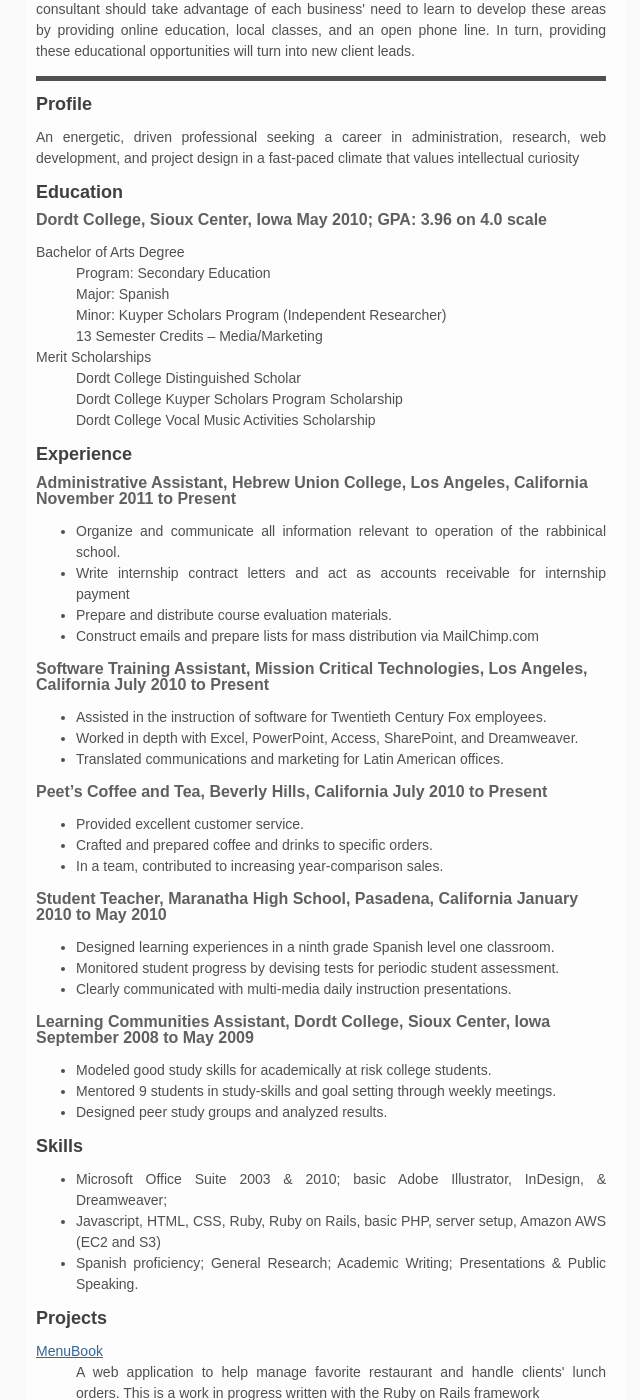
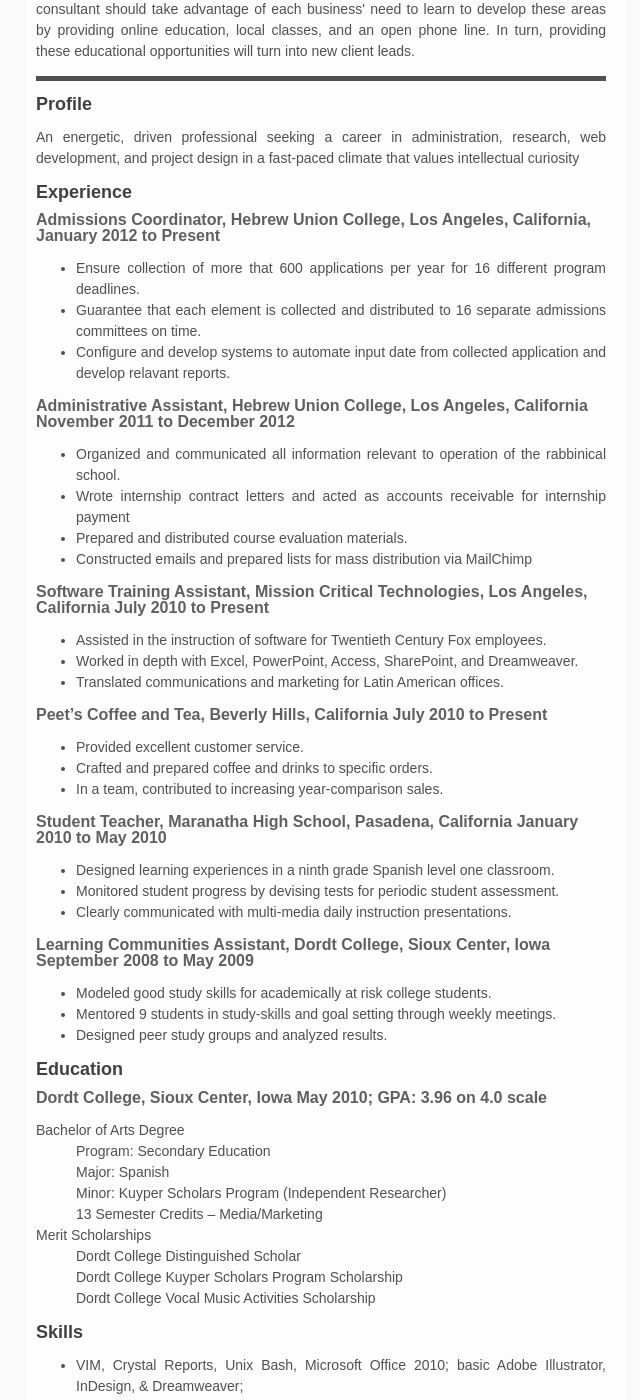
Before and after one commit to Jacob-Kroeze/jacob-kroeze.github.com, a Jekyll site: the page emails/resume.html, which Jekyll copies as it is, in a window 1280 px wide and 1400 px high, scrolled down 976 px. Shown: the whole window, without its empty margins (314-954 px from the left). Built offline with Jekyll 4.4.1, drawn with Linux system fonts in a browser that asks for light colours; Markdown is read by kramdown in place of the engine named in the settings; some of the changed text lies outside the part shown.

Commit message:
New resume for Sept 2012

```diff
--- a/emails/resume.html
+++ b/emails/resume.html
@@ -456,31 +456,24 @@
 
                                                                 <h2 class="h2">Profile</h2>
                                                                 <p>An energetic, driven professional seeking a career in administration, research, web development, and project design in a fast-paced climate that values intellectual curiosity</p>
-                                                                <h2 class="h2">Education</h2>
-                                                                <h3>Dordt College, Sioux Center, Iowa May 2010; GPA: 3.96 on 4.0 scale</h3>
-                                                                <dl>
-                                                                  <dt>Bachelor of Arts Degree</dt>
-                                                                     <dd>Program: Secondary Education</dd>
-                                                                     <dd>Major: Spanish</dd>
-                                                                     <dd>Minor: Kuyper Scholars Program  (Independent Researcher)
-                                                                     <dd>13 Semester Credits – Media/Marketing</dd>
-                                                                   <dt>Merit Scholarships </dt>
-                                                                     <dd>Dordt College Distinguished Scholar</dd>
-                                                                     <dd>Dordt College Kuyper Scholars Program Scholarship</dd>
-                                                                     <dd>Dordt College Vocal Music Activities Scholarship</dd>
-                                                                   </dl>
 
-                                                                   <h2>Experience</h2>
+                                                                <h2>Experience</h2>
+                                                                <h3>Admissions Coordinator, Hebrew Union College, Los Angeles, California, January 2012 to Present</h3>
+                                                                  <ul>
+                                                                    <li>Ensure collection of more that 600 applications per year for 16 different program deadlines.</li>
+                                                                    <li>Guarantee that each element is collected and distributed to 16 separate admissions committees on time.</li>
+                                                                    <li>Configure and develop systems to automate input date from collected application and develop relavant reports.</li>
+                                                                  </ul>
 
-                                                                   <h3>Administrative Assistant, Hebrew Union College, Los Angeles, California November 2011 to Present</h3>
+                                                                   <h3>Administrative Assistant, Hebrew Union College, Los Angeles, California November 2011 to December 2012</h3>
                                                                   <ul>
-                                                                    <li>Organize and communicate all information relevant to operation of the rabbinical school.</li>
+                                                                    <li>Organized and communicated all information relevant to operation of the rabbinical school.</li>
 
-                                                                    <li>Write internship contract letters and act as accounts receivable for internship payment</li>
+                                                                    <li>Wrote internship contract letters and acted as accounts receivable for internship payment</li>
 
-                                                                    <li>Prepare and distribute course evaluation materials.</li>
+                                                                    <li>Prepared and distributed course evaluation materials.</li>
 
-                                                                    <li>Construct emails and prepare lists for mass distribution via MailChimp.com</li>
+                                                                    <li>Constructed emails and prepared lists for mass distribution via MailChimp</li>
                                                                   </ul>
 
                                                                     <h3>Software Training Assistant, Mission Critical Technologies, Los Angeles, California July 2010 to Present</h3>
@@ -524,19 +517,32 @@
                                                                       <li>Designed peer study groups and analyzed results.</li>
                                                                     </ul>
 
+                                                                <h2 class="h2">Education</h2>
+                                                                <h3>Dordt College, Sioux Center, Iowa May 2010; GPA: 3.96 on 4.0 scale</h3>
+                                                                <dl>
+                                                                  <dt>Bachelor of Arts Degree</dt>
+                                                                     <dd>Program: Secondary Education</dd>
+                                                                     <dd>Major: Spanish</dd>
+                                                                     <dd>Minor: Kuyper Scholars Program  (Independent Researcher)
+                                                                     <dd>13 Semester Credits – Media/Marketing</dd>
+                                                                   <dt>Merit Scholarships </dt>
+                                                                     <dd>Dordt College Distinguished Scholar</dd>
+                                                                     <dd>Dordt College Kuyper Scholars Program Scholarship</dd>
+                                                                     <dd>Dordt College Vocal Music Activities Scholarship</dd>
+                                                                   </dl>
                                                                       <h2>Skills</h2>
                                                                       <ul>
 
-                                                                        <li>Microsoft Office Suite 2003 & 2010; basic Adobe Illustrator, InDesign, & Dreamweaver;</li>
+                                                                        <li>VIM, Crystal Reports, Unix Bash, Microsoft Office 2010; basic Adobe Illustrator, InDesign, & Dreamweaver;</li>
 
-                                                                        <li>Javascript, HTML, CSS, Ruby, Ruby on Rails, basic PHP, server setup, Amazon AWS (EC2 and S3)</li>
+                                                                        <li>Javascript, HTML, CSS, Ruby, Ruby on Rails, Alfresco framework setup, development server setup, Amazon AWS (EC2 and S3)</li>
 
-                                                                        <li>Spanish proficiency; General Research; Academic Writing; Presentations & Public Speaking.</li>
+                                                                        <li>Spanish proficiency; General Research; Academic Writing; Conference Presentations.</li>
                                                                       </ul>
                                                                     <h2>Projects</h2>
                                                                     <dl>
                                                                       <dt><a href="http://empty-cloud-8202.herokuapp.com/">MenuBook</a></dt>
-                                                                        <dd>A web application to help manage favorite restaurant and handle clients' lunch orders. This is a work in progress written with the Ruby on Rails framework</dd>
+                                                                        <dd>A web application to help manage favorite restaurants and handle clients' lunch orders. This is a work in progress written with the Ruby on Rails framework</dd>
                                                                       <dt><a href="http://jacob-kroeze.github.com/RabCatalog">College Catalog</a></dt>
                                                                         <dd>A simple and navigable online listing of course offerings. Utilizes jQuery javascript library and ruby.</dd>
                                                                       <dt><a href="http://ec2-75-101-241-99.compute-1.amazonaws.com/">Managing News</a></dt>
```
